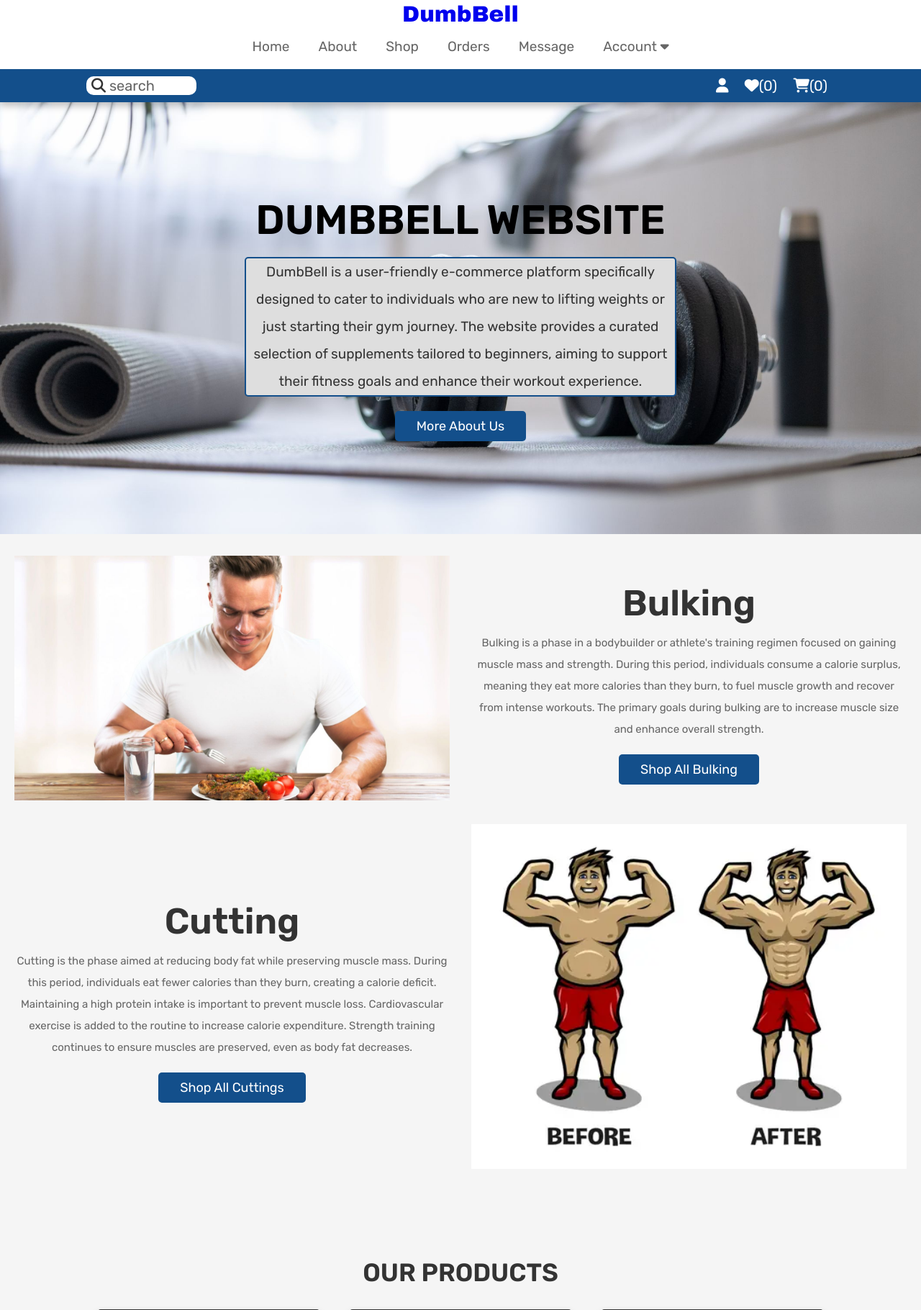
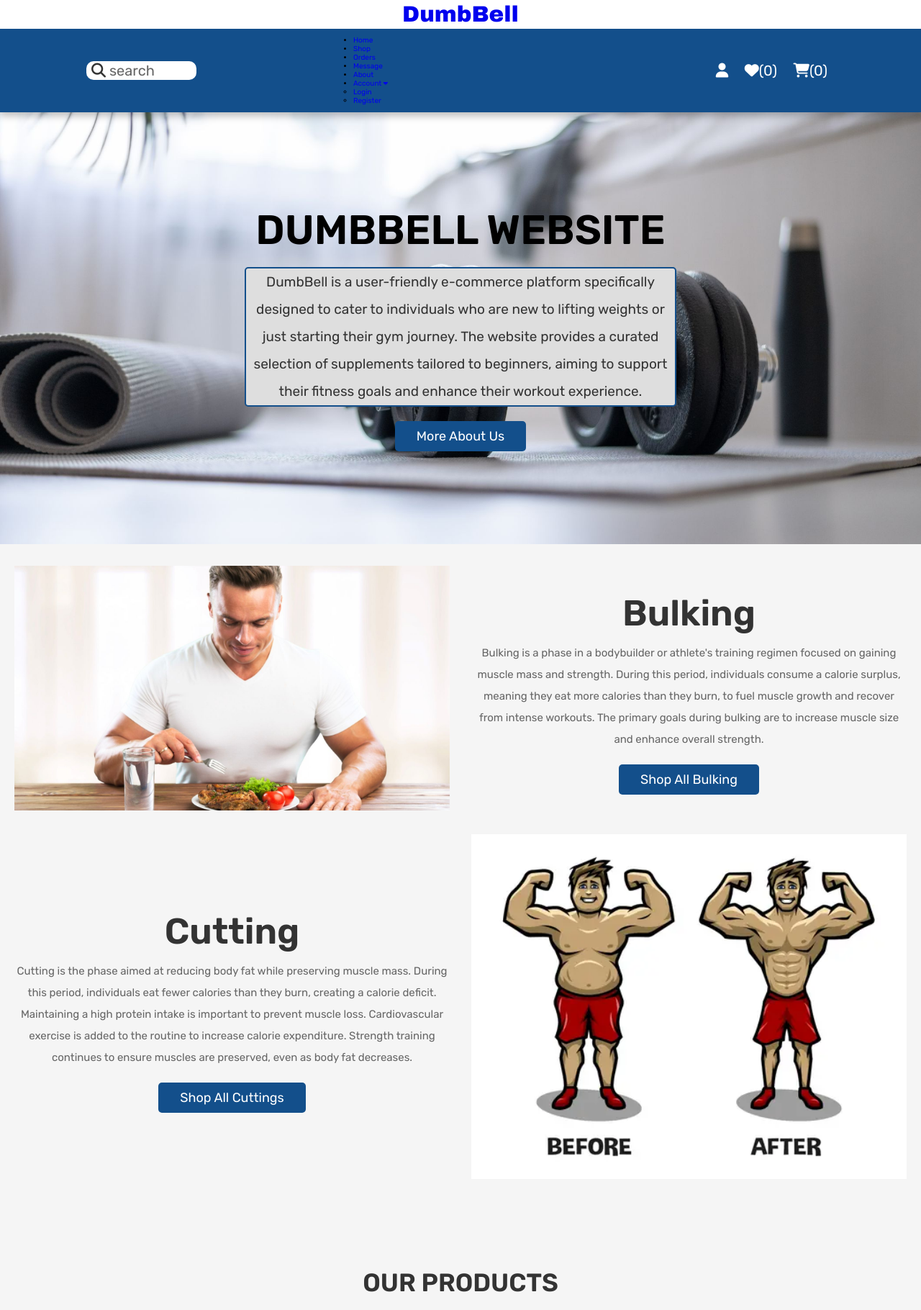
Before and after one commit to pinkybeast/DumbBell, a PHP site: page /index.php in a window 1280 px wide. Shown: the top 1820 px of the page at 72% size. Run offline with PHP 8.4, Linux system fonts and the light colour scheme; a user stored in the database is signed in; data comes from the database, SQL or seed files in the repository.

Commit message:
refactor: merge navbar

```diff
--- a/header.php
+++ b/header.php
@@ -15,14 +15,15 @@
         <a href="index.php" class="logo"> DumbBell</a>
     </div>
 
-    <div class="flex">
+    <div class="flex-top">
+        <div id="search-btn"><a href="search_page.php"><i class="fas fa-search"></i> search</a></div>
         <nav class="navbar">
             <ul>
                 <li><a href="index.php">Home</a></li>
-                <li><a href="about.php">About</a></li>
                 <li><a href="shop.php">Shop</a></li>
                 <li><a href="orders.php">Orders</a></li>
                 <li><a href="custom.php">Message</a></li>
+                <li><a href="about.php">About</a></li>
                 <li><a href="#">Account <i class="fa-solid fa-caret-down"></i></a>
                     <ul>
                         <li><a href="login.php">Login</a></li>
@@ -34,10 +35,6 @@
         <div class="icons">
             <div id="menu-btn" class="fas fa-bars"></div>
         </div>
-    </div>
-
-    <div class="flex-top">
-        <div id="search-btn"><a href="search_page.php"><i class="fas fa-search"></i> search</a></div>
         <div class="icons">
             <div id="customer-btn" class="fas fa-user"></div>
 
```
